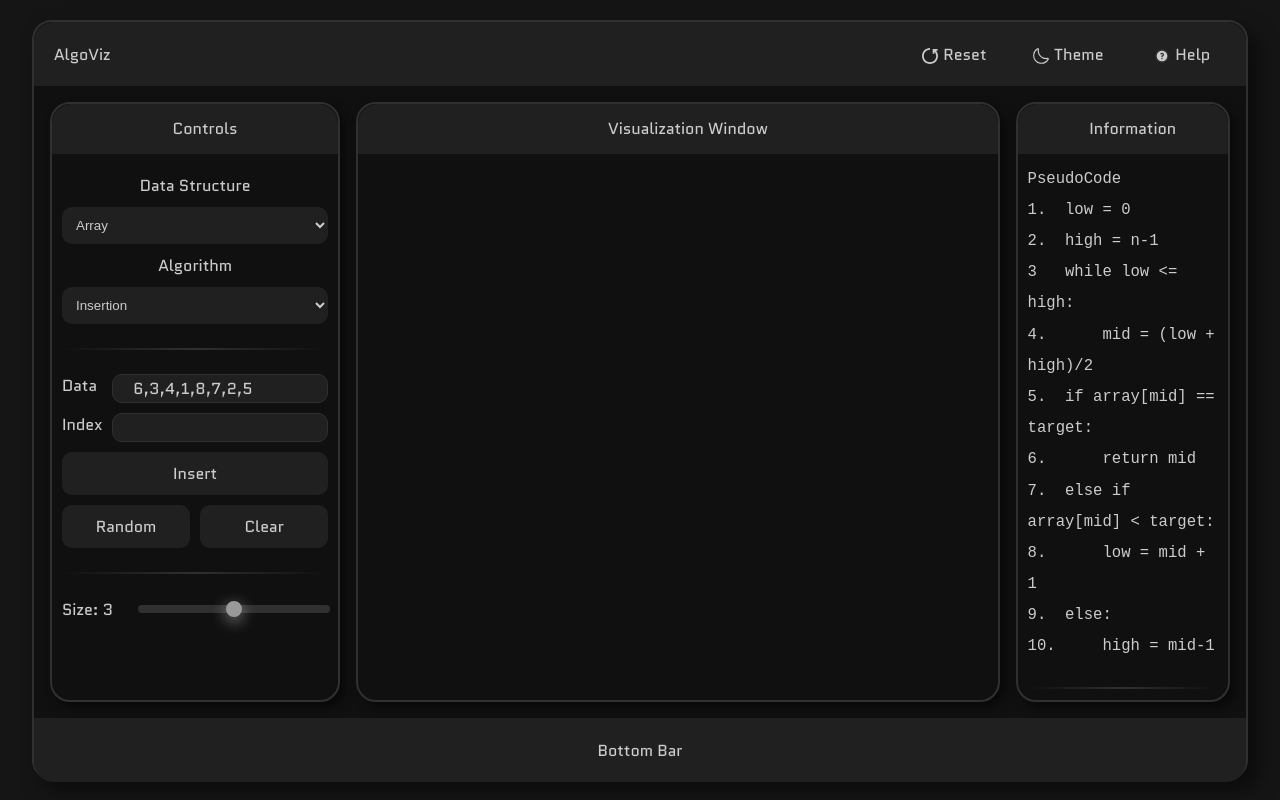
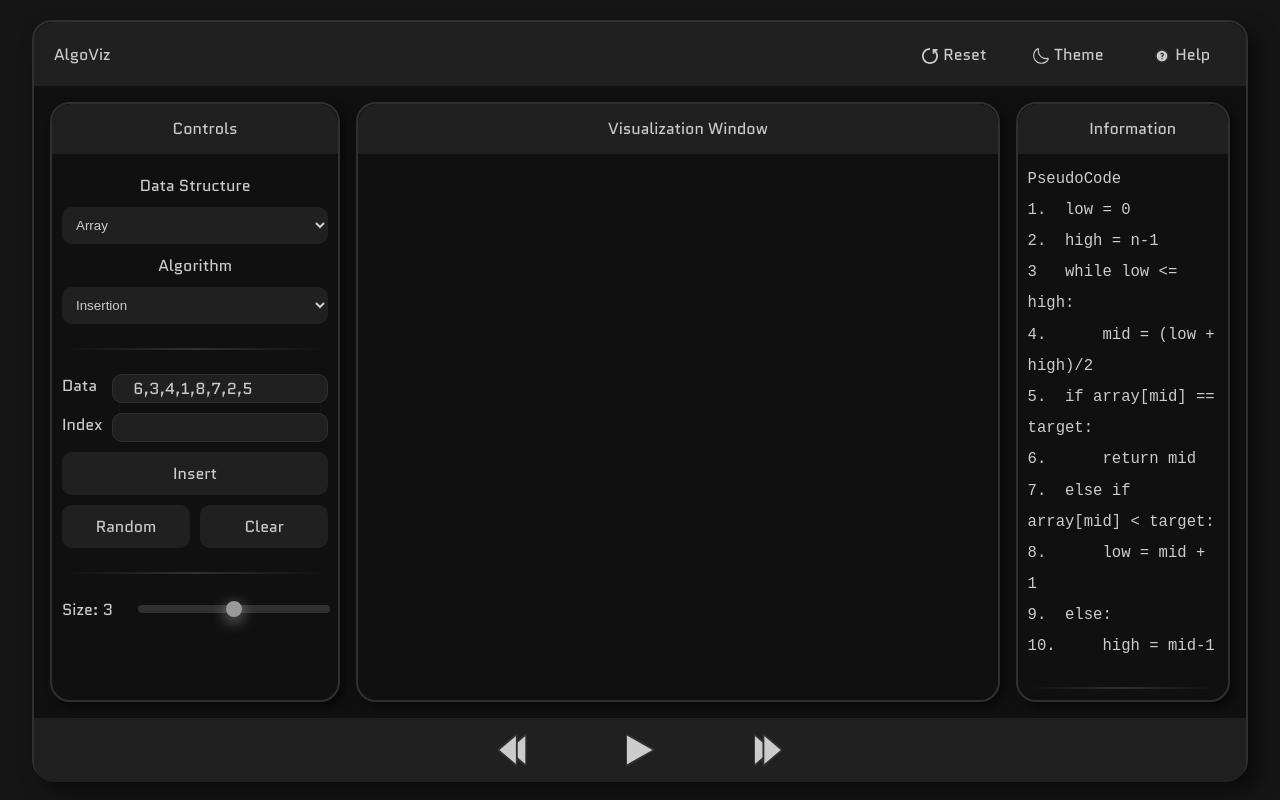
Before and after one commit to S-y-e-d/AlgoViz, a React (Vite) app in the folder client/: page /viz in a window 1280 px wide. Built offline with nearby package versions, Linux system fonts and the light colour scheme; no server answers.

Commit message:
Started to implement the play/pause feature. Almost finished the bottom bar layout. Designed an animating play/pause button.

```diff
--- a/client/src/animations/array/sorting.ts
+++ b/client/src/animations/array/sorting.ts
@@ -168,7 +168,7 @@ export const bubbleSortTL = (
             const isGT = compareGTTL(tl, j, j + 1, array, getEl);
             if (isGT) {
                 swapTL(j, j + 1, getEl, tl);
-        [array[j], array[j+1]] = [array[j+1], array[j]];
+                [array[j], array[j + 1]] = [array[j + 1], array[j]];
             }
 
             removeOverlayTL(tl, o1);
--- a/client/src/components/BottomBar/BottomBar.css
+++ b/client/src/components/BottomBar/BottomBar.css
@@ -1,7 +1,21 @@
 #bottom-bar {
-    align-content: center;
-    justify-items:center;
+    display: flex;
+    align-items: center;
+    justify-content: center;
+    gap: 5em;
 
     border-radius: 0 0 20px 20px;
     height: 100%;
 }
+
+
+.control-button {
+    height: 100%;
+    stroke: var(--border-color);
+    stroke-width: 2px;
+
+}
+
+.bottom-bar-button {
+    height: 50%;
+}
--- a/client/src/components/BottomBar/BottomBar.tsx
+++ b/client/src/components/BottomBar/BottomBar.tsx
@@ -1,7 +1,76 @@
-export function BottomBar() {
-    return (
-        <div id="bottom-bar" className="bar">
-            <header>Bottom Bar</header>
-        </div>
-    )
+import { useEffect, useRef } from "react"
+import gsap from "gsap";
+import SeekIcon from "../../assets/seek-icon.svg?react"
+import { Button } from "../Button/Button";
+
+type BottomBarProps = {
+  toggleTLPause: () => void,
 }
+
+
+
+export function BottomBar({ toggleTLPause }: BottomBarProps) {
+
+
+
+  const leftRef = useRef<SVGPathElement>(null);
+  const rightRef = useRef<SVGPathElement>(null);
+  const leftTarget = "M 0,0 L 0,0 L 0,34 L 0,34 Z";
+  // const leftTarget = "M 0,0 L 30,17 L 30,17 L 0,34 Z";
+  const rightTarget = "M 0,0 L 30,17 L 30,17 L 0,34 Z";
+  const tlRef = useRef<GSAPTimeline | null>(null);
+
+  useEffect(() => {
+    const tl = gsap.timeline({ paused: true });
+
+    tl.to(leftRef.current, {
+      attr: { d: leftTarget },
+      duration: 0.3,
+      ease: "power2.inOut"
+    });
+
+    tl.to(rightRef.current, {
+      attr: { d: rightTarget },
+      duration: 0.3,
+      ease: "power2.inOut"
+    }, "<");
+
+    tlRef.current = tl;
+    tl.play();
+  }, []);
+
+  const handlePlayClick = () => {
+
+    const tl = tlRef.current;
+    if (!tl) return;
+    toggleTLPause();
+    if (tl.reversed()) {
+      tl.play();
+    } else {
+      tl.reverse();
+    }
+  }
+
+  return (
+
+    <div id="bottom-bar" className="bar">
+      <Button className="bottom-bar-button" icon={<SeekIcon className="control-button" style={{ transformOrigin: '50% 50%', transform: 'scaleX(-1)' }} />}/>
+
+
+        <Button className="bottom-bar-button" icon= {
+        <svg className="control-button" xmlns="http://www.w3.org/2000/svg" viewBox="0 0 30 34" fill="currentColor">
+          <g id="layer1">
+            <path ref={leftRef} d="M 0,0 L 10,0 L 10,34 L 0,34 Z" />
+            <path ref={rightRef} d="M 20,0 L 30,0 L 30,34 L 20,34 Z" />
+          </g>
+        </svg>
+        }
+        onClick={handlePlayClick}
+        />
+
+
+      <Button className="bottom-bar-button" icon={<SeekIcon className="control-button"/> }/>
+
+    </div>
+  )
+}
--- a/client/src/components/Button/Button.tsx
+++ b/client/src/components/Button/Button.tsx
@@ -1,5 +1,5 @@
 type ButtonProps = {
-  text: string;
+  text?: string;
   icon?: React.ReactNode;
   onClick?: () => void;
   className?: string;
@@ -12,7 +12,7 @@ export const Button: React.FC<ButtonProps> = ({ text, icon, onClick, className }
       className={className || ""}
     >
       {icon && <span>{icon}</span>}
-      <span>{text}</span>
+      {text && <span>{text}</span>}
     </button>
   );
 };
--- a/client/src/pages/VisualizerPage.tsx
+++ b/client/src/pages/VisualizerPage.tsx
@@ -1,4 +1,4 @@
-import { useEffect, useState } from "react";
+import { useEffect, useRef, useState } from "react";
 import { LeftPanel } from "../components/LeftPanel/LeftPanel.tsx";
 import { CenterPanel } from "../components/CenterPanel/CenterPanel.tsx";
 import { RightPanel } from "../components/RightPanel/RightPanel.tsx";
@@ -17,7 +17,6 @@ export const VisualizerPage = () => {
   console.log(msg);
 
   // input box data to set the middle structure values
-  // const [data, setData] = useState<DataItem[]>([6,3,4,1,8,7,2,5]);
   const [data, setData] = useState<DataItem[]>([]);
 
   const onDataChange = (array: number[]) => {
@@ -33,6 +32,13 @@ export const VisualizerPage = () => {
 
   const [isAnimating, setIsAnimating] = useState<boolean>(false);
 
+  // #TODO - Callbacks in the timeline to check for this reference
+  const isTLPaused = useRef<boolean>(true);
+  const toggleTLPause = () => {
+    isTLPaused.current = !isTLPaused.current;
+    console.log(isTLPaused.current)
+  }
+
   // return <h1>{msg}</h1>;
   return (
     <div className="visualizer-page">
@@ -43,7 +49,7 @@ export const VisualizerPage = () => {
           <div className="center-panel"><CenterPanel data={data} structure={structure} isAnimating={isAnimating} setIsAnimating={setIsAnimating} /></div>
           <div className="right-panel"><RightPanel /></div>
         </div>
-        <div className="bottom"><BottomBar /></div>
+        <div className="bottom"><BottomBar toggleTLPause={toggleTLPause} /></div>
       </div>
     </div>
   )
```
Also changed, not shown: client/src/assets/reset-icon.svg, client/src/assets/seek-icon.svg (added). Lines whose indentation alone changed are shown as unchanged.
